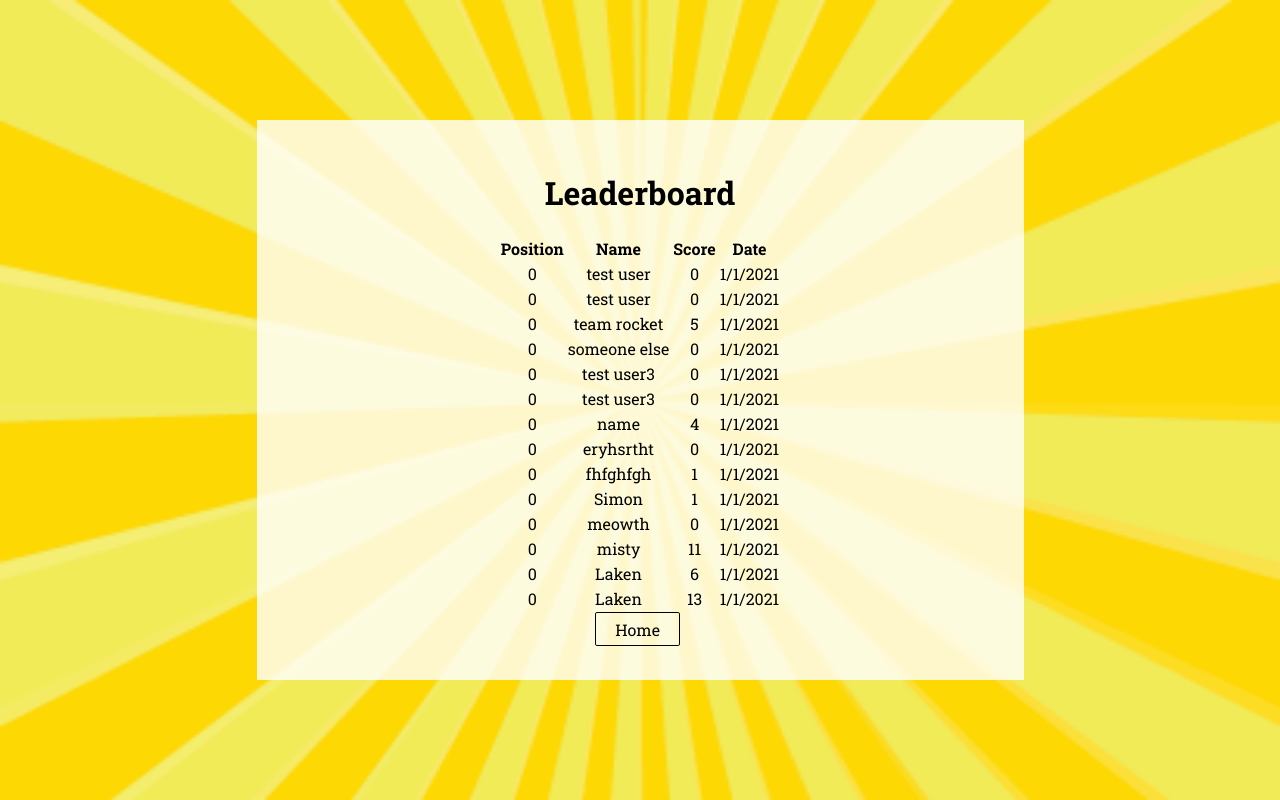
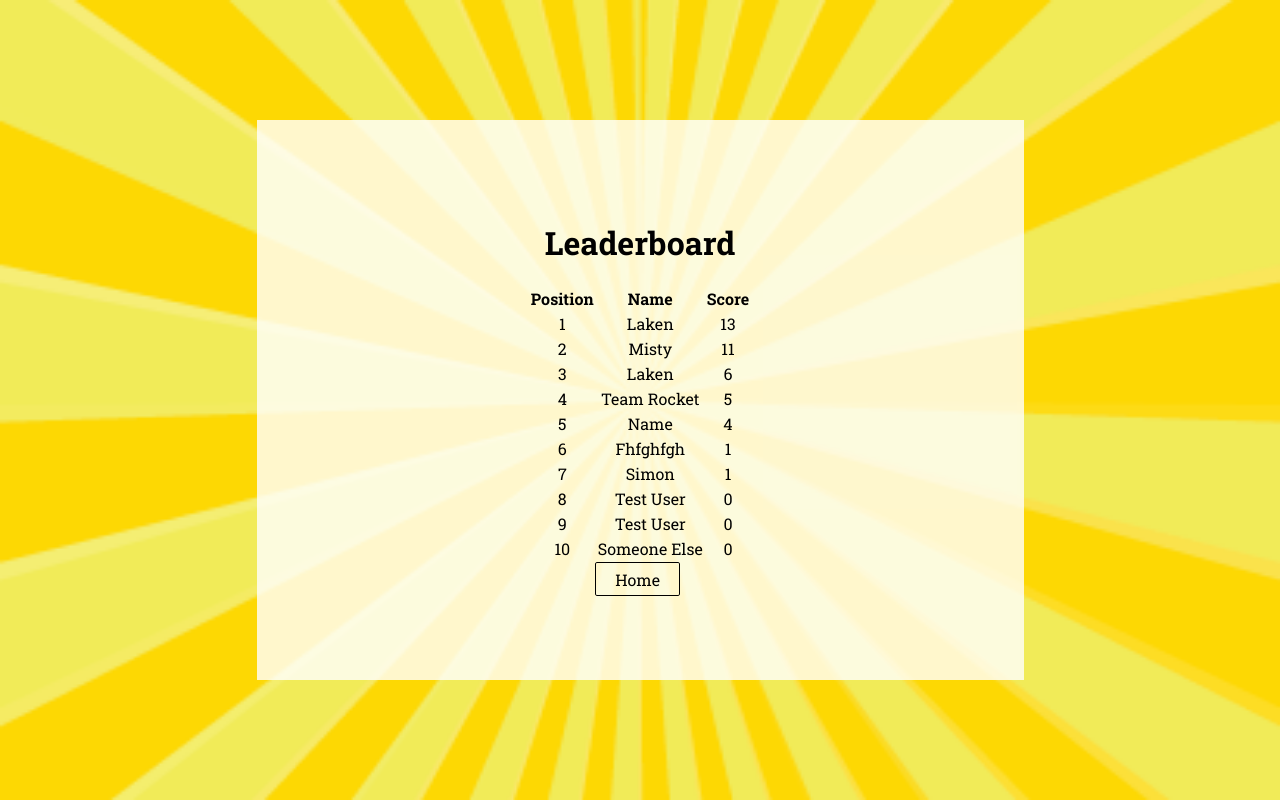
Before and after one commit to simonnineteen90/whos-that-pokemon, a Flask app: page /leaderboard in a window 1280 px wide. Run offline with Flask 2, Linux system fonts and the light colour scheme; data comes from the database, SQL or seed files in the repository; both versions use the stored data as it was after the commit.

Commit message:
leaderboard now with ranking and correct ordering

```diff
--- a/main.py
+++ b/main.py
@@ -3,7 +3,7 @@ import random
 from flask import Flask, render_template, request,url_for, redirect
 from flask import session as flask_session
 from flask_sqlalchemy import SQLAlchemy
-
+from sqlalchemy import desc
 
 app = Flask(__name__)
 # require a secret key to use session variable
@@ -26,7 +26,10 @@ db.create_all()
 
 @app.route('/')
 def start():
-
+    """
+    Resets the session variables to restart the game.
+    :return: Home page for the game.
+    """
     pika = pb.SpriteResource('pokemon', 25)
     flask_session['chosen_ids'] = []
     flask_session['user_score'] = 0
@@ -34,20 +37,22 @@ def start():
     return render_template('index.html', pikachu=pika.url)
 
 
-
 @app.route('/leaderboard', methods=["POST", "GET"])
 def leaderboard():
+    """
+    if a post request is made then add the new highscore to teh database else just display the leaderboard
+    :return: route displaying the html page for the leaderboard
+    """
     #allows the leaderboard to be viewed without updating/adding to it
     if request.method == 'POST':
-        new_leaderboard_name = request.form["leaderboard_name"]
+        new_leaderboard_name = request.form["leaderboard_name"] #store the users input name
+        #add the new highscore to the database
         new_highscore= User(username=new_leaderboard_name, score=flask_session['user_score'])
         db.session.add(new_highscore)
         db.session.commit()
 
+    leaderboard = User.query.order_by(desc(User.score)).limit(10).all()
 
-    leaderboard = User.query.all()
-    # return f"New name for leaderboard: {new_leaderboard_name}. Score:{flask_session['user_score']}" \
-    #        f"<br/> Leaderboard data: {leaderboard[0]}"
     return render_template('leaderboard.html', leaderboard=leaderboard)
 
 
--- a/templates/index.html
+++ b/templates/index.html
@@ -6,7 +6,7 @@
 {% block body %}
 
     <h1>Who's that <br> Pokemon!</h1>
-        <p>A pokemon guessing game using the pokeAPI and Flask/Python</p>
+        <p>A pokemon guessing game using the pokeAPI, Python and the flask framework.</p>
 
         <div>
             <img class="pokemon" src="{{ pikachu }}" alt="pikachu_pokemon">
--- a/templates/leaderboard.html
+++ b/templates/leaderboard.html
@@ -12,15 +12,16 @@
             <th>Position</th>
             <th>Name</th>
             <th>Score</th>
-            <th>Date</th>
         </tr>
 
+
+
         {% for item in leaderboard %}
+
             <tr>
-                <td>0</td>
-                <td>{{ item.username }}</td>
+                <td>{{ loop.index }} </td>
+                <td>{{ item.username.title() }}</td>
                 <td>{{ item.score }}</td>
-                <td>1/1/2021</td>
             </tr>
         {% endfor %}
 
```
Also changed, not shown: site.db.
